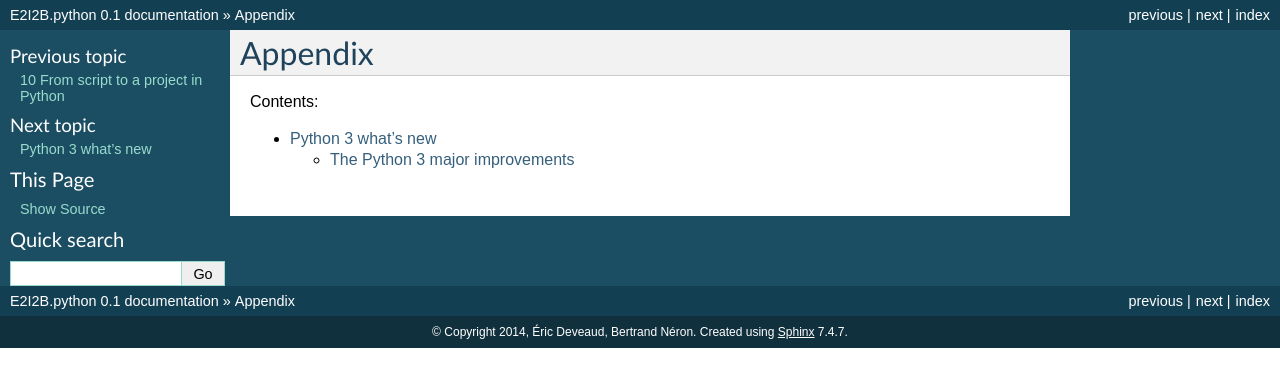
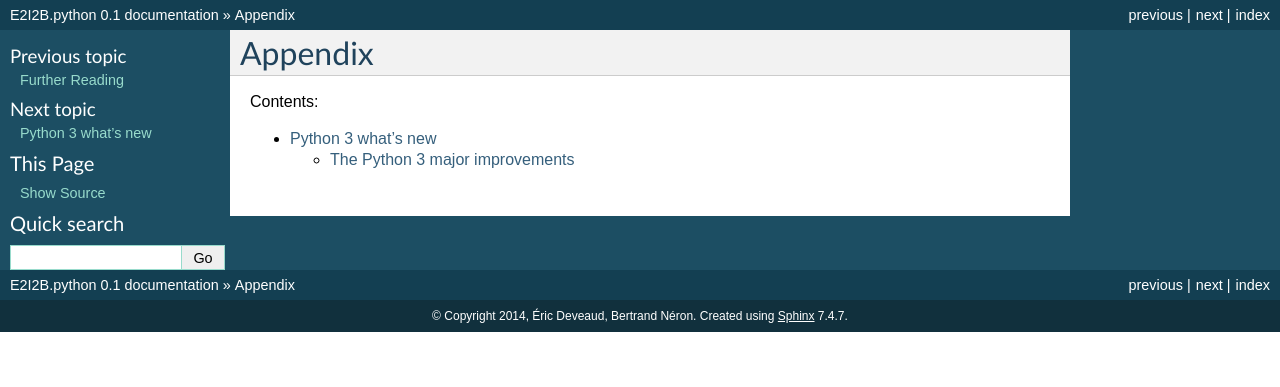
Before and after one commit to C3BI-pasteur-fr/python-course-1, a Sphinx documentation site: the page built from source/Appendix.rst, in a window 1280 px wide. Shown: the top 387 px of the page. Built offline with Sphinx 7.4.7, drawn with Linux system fonts in a browser that asks for light colours; part of the change alters nothing that is shown.

Commit message:
add futher reading section

```diff
--- /dev/null
+++ b/source/Further_Reading.rst
@@ -0,0 +1,31 @@
+.. _Further_Reading:
+
+
+***************
+Further Reading
+***************
+
+**Programming in Python 3**
+   *Mark Summerfield*, (addison wesley): http://www.qtrac.eu/py3book.html
+
+   This book cover only Python 3. It is focused on the language,
+   But the concepts of Python are clearly exposed and
+   after reading it every thing in the language make sense.
+   Lot of parts of this course come from this book.
+   I highly recommand it.
+
+**Think Python, How to Think Like a Computer Scientist**
+    *Allen B. Downey* http://www.greenteapress.com/thinkpython/
+
+    This is an open source book, so you can get it freely. It use Pyhton2 syntax.
+    The analyse of the concept of the language are not so accute that in *Programming in Python 3*
+    But it is focused to learn python by example to scientific people (but ther is no bioinformatics example)
+    It's a good book for people who are not a daily programmer and want to use python as script language.
+
+**Managing Your Biological Data with Python**
+   *Allegra Via, Kritian Rother, Anna Tramontano* (Chapman and Hall/CRC): http://www.crcpress.com/product/isbn/9781439880937
+
+   This book is specially focused on bioinformatics. You will not become a developper after reading the book
+   as it is not focused on the mechanism of the language. But there lot of reciepes only focused on bioinformtics .
+   It even in the using *biopython* library or scripting *pymmol*.
+   This is a practical manual that will help you every day to solve your bioinformatics problems.
--- a/source/index.rst
+++ b/source/index.rst
@@ -22,6 +22,7 @@ Contents:
    Input_Output
    Scripting
    From_script_to_project
+   Further_Reading
    Appendix
 
 
```
